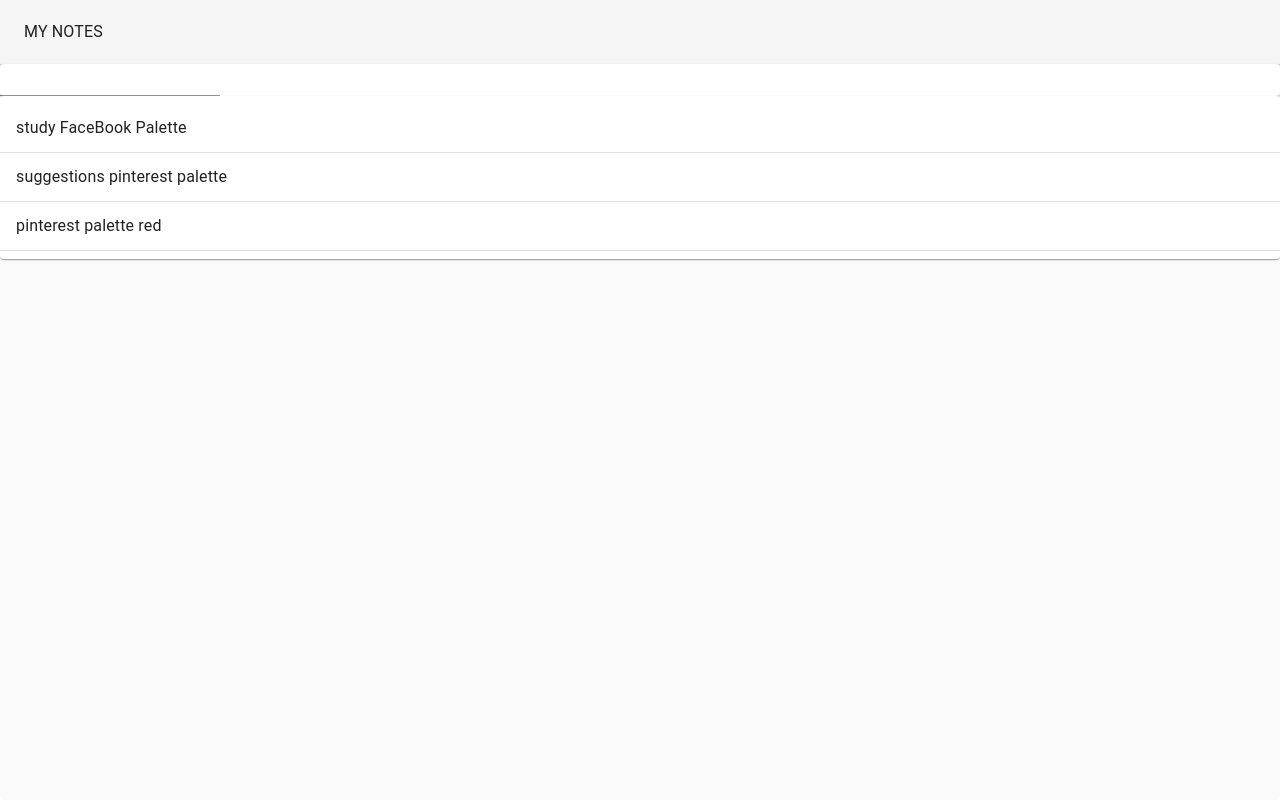
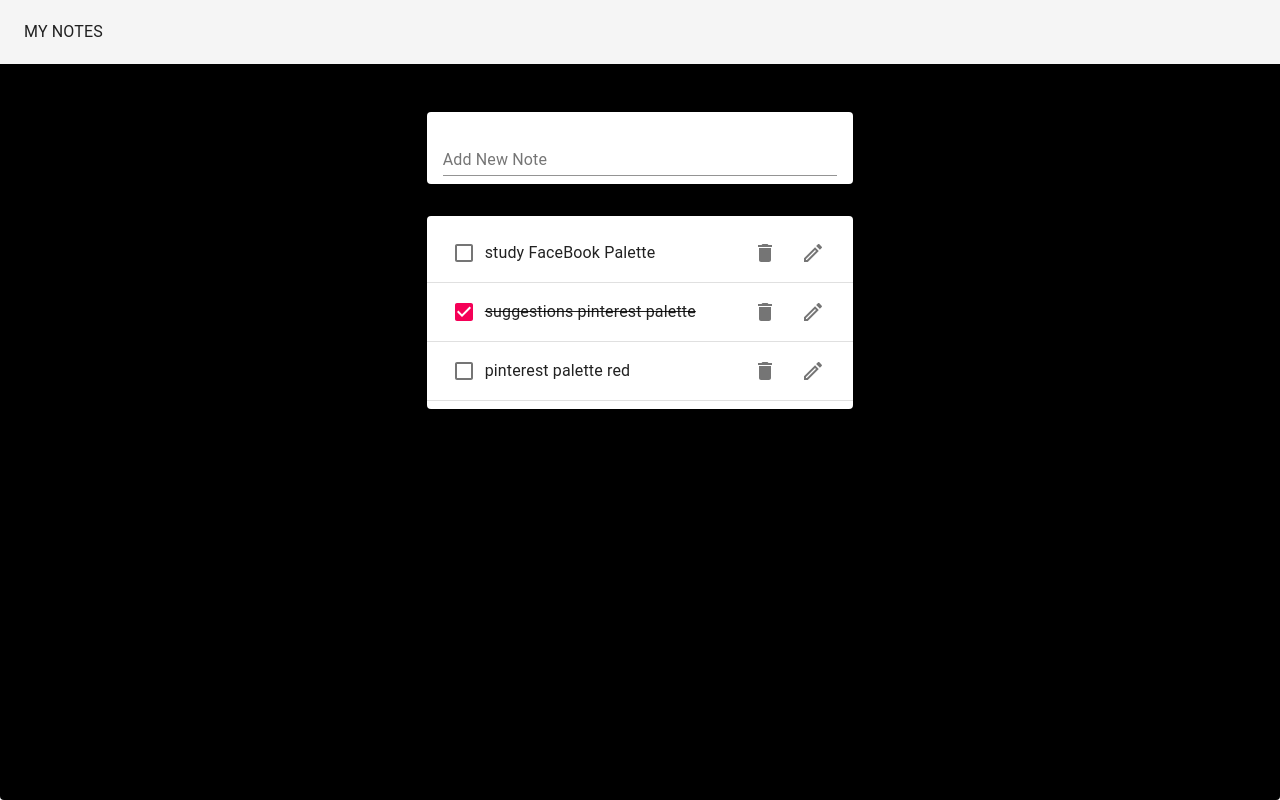
Before and after one commit to kimiakamrava/collage-app-frontend, a React (Create React App) app: page / in a window 1280 px wide. Built offline with nearby package versions, Linux system fonts and the light colour scheme.

Commit message:
now icons for delete and edit

```diff
--- a/src/Note.js
+++ b/src/Note.js
@@ -25,7 +25,7 @@ function Note(){
               padding: 0,
               margin: 0,
               height: "100vh",
-              backgroundColor: "#fafafa"
+              backgroundColor: "black"
           }}
           elevation={0}
         >
@@ -34,8 +34,12 @@ function Note(){
                     <Typography color='inherit'>MY NOTES</Typography>
                 </Toolbar>
             </AppBar>
-            <NoteForm addNote={addNote}/>
-            <NoteList notes={notes} />
+            <Grid container justify="center" style={{marginTop:"1rem"}}>
+                <Grid item xs={11} md={8} lg={4}>
+              <NoteForm addNote={addNote}/>
+              <NoteList notes={notes} />
+              </Grid>
+            </Grid>
         </Paper>
     );
 }
--- a/src/NoteForm.js
+++ b/src/NoteForm.js
@@ -6,7 +6,7 @@ import useInputState from "./ReduxHooks/useInputState";
 function NoteForm({addNote}){
     const [value, handleChange, reset] = useInputState("");
     return(
-        <Paper>
+        <Paper style={{margin: "2rem 0", padding: "0 1rem"}}>
           <form
              onSubmit={e => {
                  e.preventDefault();
@@ -14,7 +14,7 @@ function NoteForm({addNote}){
                  reset();
               }}
             >
-             <TextField value={value} onChange={handleChange}/>
+             <TextField value={value} onChange={handleChange} margin="normal" label="Add New Note" fullWidth/>
          </form>
         </Paper>
     )
--- /dev/null
+++ b/src/NoteHelper.js
@@ -0,0 +1,26 @@
+import ListItem from "@material-ui/core/ListItem";
+import ListItemText from "@material-ui/core/ListItemText";
+import CheckBox from "@material-ui/core/Checkbox";
+import IconButton from '@material-ui/core/IconButton';
+import DeleteIcon from "@material-ui/icons/Delete";
+import EditOutlinedIcon from '@material-ui/icons/EditOutlined';
+import ListItemSecondaryAction from "@material-ui/core/ListItemSecondaryAction";
+
+import React from "react";
+function NoteHelper({task, completed}) {
+
+    return (
+    <ListItem>
+        <CheckBox  disableRipple tabIndex={-1}  checked={completed} />
+    <ListItemText style={{textDecoration: completed ? "Line-through": "none" }}>
+      {task}
+    </ListItemText>
+    <ListItemSecondaryAction>
+        <IconButton><DeleteIcon/></IconButton>
+        <IconButton><EditOutlinedIcon/></IconButton>
+    </ListItemSecondaryAction>
+   </ListItem>
+   );
+}
+
+export default NoteHelper;
--- a/src/NoteList.js
+++ b/src/NoteList.js
@@ -2,8 +2,8 @@ import React from "react";
 import Paper from "@material-ui/core/Paper";
 import List from "@material-ui/core/List";
 import Divider from "@material-ui/core/Divider";
-import ListItem from "@material-ui/core/ListItem";
-import ListItemText from "@material-ui/core/ListItemText";
+
+import NoteHelper from "./NoteHelper";
 
 function NoteList(props) {
   return (
@@ -11,9 +11,7 @@ function NoteList(props) {
           <List>
                {props.notes.map(note => (
                    <>
-                  <ListItem>
-                      <ListItemText>{note.task}</ListItemText>
-                  </ListItem>
+                  <NoteHelper task={note.task} key={note.id} completed={note.completed} palette={note.palette}/>
                   <Divider />
                   </>
                 ))}
--- a/src/PaletteAll.js
+++ b/src/PaletteAll.js
@@ -23,6 +23,7 @@ const style = {
 
     },
     nav: {
+        marginBottom:"1rem",
         display: "flex",
         borderRadius: "2vh",
         alignItems: "center",
```
